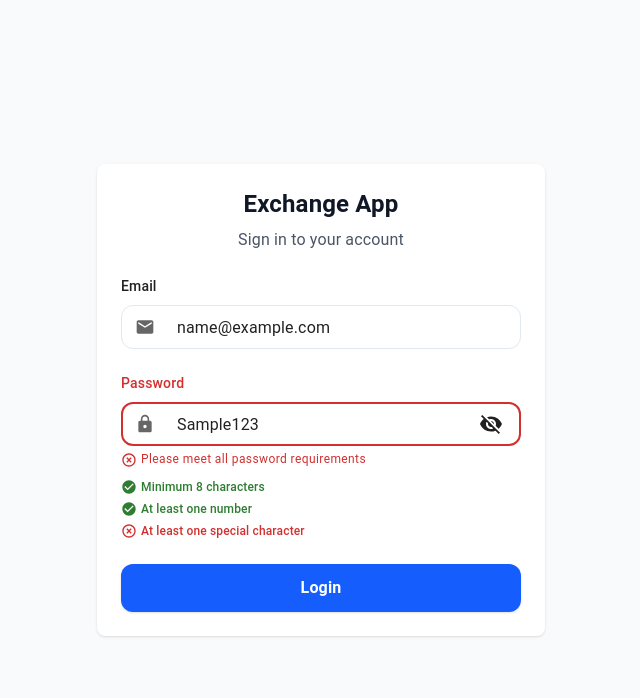
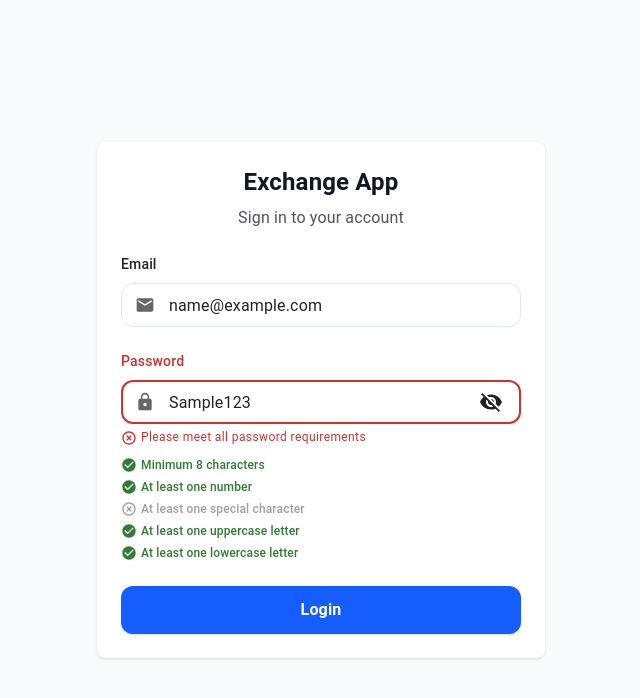
Before and after one commit to Achiever667/exchange-app, a Next.js app: page / in a window 1280 px wide. Both pictures are taken after typing "name@example.com", "Sample123" into the empty fields and a click on the button 810 px from the left and 436 px from the top of the page. Shown: the top 698 px of the page, without its empty margins (319-959 px from the left). Built offline with nearby package versions, Linux system fonts and the light colour scheme; no server answers; what @mui/material-nextjs would draw is missing.

Commit message:
fix: passwordmeter corrections

```diff
--- a/src/components/ui/field/UiField.tsx
+++ b/src/components/ui/field/UiField.tsx
@@ -4,97 +4,39 @@ import { ReactNode, ChangeEvent } from "react";
 import { Box, TextField, TextFieldProps } from "@mui/material";
 import {
   Visibility,
-  VisibilityOff,
-  CheckCircle,
-  HighlightOff
+  VisibilityOff
 } from "@mui/icons-material";
 import { useState } from "react";
 
 import { UiFieldError } from "./UiFieldError";
+import { PasswordMeter, DEFAULT_PASSWORD_RULES, type PasswordValidationRules } from "../password";
 
-type PasswordRule = {
-  label: string;
-  test: (value: string) => boolean;
-};
+type PasswordRule = PasswordValidationRules[number];
 
 type Size = "sm" | "md" | "lg";
 
 type UiFieldProps = {
-  /**
-   * Label for the field
-   */
+
   label?: string;
-  /**
-   * Placeholder text
-   */
   placeholder?: string;
-  /**
-   * Error state
-   */
   error?: boolean;
-  /**
-   * Error message to display
-   */
   errorMessage?: string;
-  /**
-   * Helper text to display below the field
-   */
   helperText?: string;
-  /**
-   * If disabled, the field is not interactive
-   */
   disabled?: boolean;
-  /**
-   * Size of the field
-   */
   size?: Size;
-  /**
-   * Field type (text, password, email, etc.)
-   */
   type?: string;
-  /**
-   * Show password toggle icon
-   */
   showPasswordToggle?: boolean;
-  /**
-   * Validation rules for password
-   */
   validationRules?: PasswordRule[];
-  /**
-   * Start icon
-   */
   startIcon?: ReactNode;
-  /**
-   * End icon
-   */
   endIcon?: ReactNode;
-  /**
-   * Value of the field
-   */
   value?: string;
-  /**
-   * Default value (uncontrolled)
-   */
   defaultValue?: string;
-  /**
-   * Change handler
-   */
   onChange?: (value: string) => void;
-  /**
-   * Blur handler
-   */
   onBlur?: (e: React.FocusEvent<HTMLInputElement>) => void;
-  /**
-   * Additional TextField props
-   */
   textFieldProps?: Partial<TextFieldProps>;
-  /**
-   * Custom className
-   */
   className?: string;
 };
 
-// Size map matching UiSelectInput sizes
 const sizeMap: Record<Size, number> = {
   sm: 36,
   md: 44,
@@ -125,7 +67,6 @@ export function UiField({
   const [internalValue, setInternalValue] = useState(defaultValue || "");
   const [isDirty, setIsDirty] = useState(false);
 
-  // Controlled vs uncontrolled
   const isControlled = controlledValue !== undefined;
   const value = isControlled ? controlledValue : internalValue;
 
@@ -160,7 +101,6 @@ export function UiField({
         width: "100%",
       }}
     >
-      {/* Label */}
       {label && (
         <Box
           component="label"
@@ -176,7 +116,6 @@ export function UiField({
         </Box>
       )}
 
-      {/* Input Field */}
       <TextField
         {...textFieldProps}
         fullWidth
@@ -205,7 +144,7 @@ export function UiField({
           },
           "& .MuiInputBase-input": {
             padding: size === "sm"
-              ? "8px 12px"
+              ? "8px 4px"
               : size === "lg"
                 ? "14px 16px"
                 : "12px 14px",
@@ -215,7 +154,7 @@ export function UiField({
         slotProps={{
           input: {
             startAdornment: startIcon && (
-              <Box sx={{ display: "flex", alignItems: "center", mr: 1 }}>
+              <Box sx={{ display: "flex", alignItems: "center", }}>
                 {startIcon}
               </Box>
             ),
@@ -245,12 +184,10 @@ export function UiField({
         }}
       />
 
-      {/* Error Message */}
       {error && errorMessage && (
         <UiFieldError>{errorMessage}</UiFieldError>
       )}
 
-      {/* Helper Text (non-error) */}
       {!error && helperText && (
         <Box
           sx={{
@@ -263,39 +200,11 @@ export function UiField({
         </Box>
       )}
 
-      {isPassword && isDirty && validationRules.length > 0 && (
-        <Box
-          sx={{
-            mt: 1,
-            display: "flex",
-            flexDirection: "column",
-            gap: 0.5,
-          }}
-        >
-          {validationRules.map((rule, i) => {
-            const isValid = rule.test(value);
-            return (
-              <Box
-                key={i}
-                sx={{
-                  display: "flex",
-                  alignItems: "center",
-                  gap: 0.5,
-                  fontSize: "0.75rem",
-                  fontWeight: 500,
-                  color: isValid ? "success.main" : "error.main",
-                }}
-              >
-                {isValid ? (
-                  <CheckCircle sx={{ fontSize: 16 }} />
-                ) : (
-                  <HighlightOff sx={{ fontSize: 16 }} />
-                )}
-                {rule.label}
-              </Box>
-            );
-          })}
-        </Box>
+{isPassword && validationRules.length > 0 && value && (
+        <PasswordMeter
+          value={value}
+          rules={validationRules}
+        />
       )}
     </Box>
   );
--- a/src/components/ui/field/index.ts
+++ b/src/components/ui/field/index.ts
@@ -1,3 +1,11 @@
 export { UiField } from "./UiField";
 export { UiFieldError } from "./UiFieldError";
 export { UiFieldGroup } from "./UiFieldGroup";
+
+// Re-export password utilities for convenience
+export {
+  DEFAULT_PASSWORD_RULES,
+  getPasswordStrength,
+  isPasswordValid,
+  type PasswordValidationRules
+} from "../password";
--- /dev/null
+++ b/src/components/ui/password/PasswordMeter.tsx
@@ -0,0 +1,111 @@
+"use client";
+
+import { Box } from "@mui/material";
+import { CheckCircle, HighlightOff } from "@mui/icons-material";
+
+type PasswordRule = {
+  label: string;
+  test: (value: string) => boolean;
+};
+
+export type PasswordValidationRules = PasswordRule[];
+
+// Default password validation rules
+export const DEFAULT_PASSWORD_RULES: PasswordValidationRules = [
+  { label: "Minimum 8 characters", test: (v: string) => v.length >= 8 },
+  { label: "At least one number", test: (v: string) => /\d/.test(v) },
+  { label: "At least one special character", test: (v: string) => /[!@#$%^&*(),.?":{}|<>]/.test(v) },
+  { label: "At least one uppercase letter", test: (v: string) => /[A-Z]/.test(v) },
+  { label: "At least one lowercase letter", test: (v: string) => /[a-z]/.test(v) },
+];
+
+type PasswordMeterProps = {
+  value: string;
+  rules?: PasswordValidationRules;
+  compact?: boolean;
+  className?: string;
+};
+
+export function PasswordMeter({
+  value,
+  rules = DEFAULT_PASSWORD_RULES,
+  compact = false,
+  className = "",
+}: PasswordMeterProps) {
+  if (!value) return null;
+
+  const validRules = rules.filter((rule) => rule.test(value));
+  const invalidRules = rules.filter((rule) => !rule.test(value));
+
+  if (compact) {
+    return (
+      <Box
+        className={className}
+        sx={{
+          display: "flex",
+          alignItems: "center",
+          gap: 1,
+          fontSize: "0.75rem",
+          color: validRules.length === rules.length ? "success.main" : "text.secondary",
+        }}
+      >
+        <span>
+          {validRules.length}/{rules.length} rules met
+        </span>
+      </Box>
+    );
+  }
+
+  return (
+    <Box
+      className={className}
+      sx={{
+        display: "flex",
+        flexDirection: "column",
+        gap: 0.5,
+        mt: 1,
+      }}
+    >
+      {rules.map((rule, i) => {
+        const isValid = rule.test(value);
+        return (
+          <Box
+            key={i}
+            sx={{
+              display: "flex",
+              alignItems: "center",
+              gap: 0.5,
+              fontSize: "0.75rem",
+              fontWeight: 500,
+              color: isValid ? "success.main" : "text.disabled",
+              transition: "color 0.2s ease",
+            }}
+          >
+            {isValid ? (
+              <CheckCircle sx={{ fontSize: 16 }} />
+            ) : (
+              <HighlightOff sx={{ fontSize: 16 }} />
+            )}
+            {rule.label}
+          </Box>
+        );
+      })}
+    </Box>
+  );
+}
+
+export function getPasswordStrength(
+  value: string,
+  rules: PasswordValidationRules = DEFAULT_PASSWORD_RULES
+): number {
+  if (!value) return 0;
+  return rules.filter((rule) => rule.test(value)).length;
+}
+
+export function isPasswordValid(
+  value: string,
+  rules: PasswordValidationRules = DEFAULT_PASSWORD_RULES
+): boolean {
+  if (!value) return false;
+  return rules.every((rule) => rule.test(value));
+}
--- /dev/null
+++ b/src/components/ui/password/index.ts
@@ -0,0 +1,7 @@
+export {
+  PasswordMeter,
+  DEFAULT_PASSWORD_RULES,
+  getPasswordStrength,
+  isPasswordValid,
+  type PasswordValidationRules
+} from "./PasswordMeter";
--- a/src/features/auth/components/LoginForm.tsx
+++ b/src/features/auth/components/LoginForm.tsx
@@ -3,7 +3,7 @@
 import { useState, FormEvent } from "react";
 import { useLogin } from "../hooks/useAuth";
 import { AuthCredentials } from "@/types";
-import { UiField, UiFieldError } from "@/components/ui/field";
+import { UiField, UiFieldError, DEFAULT_PASSWORD_RULES } from "@/components/ui/field";
 
 import { Mail, Lock } from "@mui/icons-material";
 
@@ -29,12 +29,6 @@ export function LoginForm({
 
   const loginMutation = useLogin();
   const isLoading = externalLoading ?? loginMutation.isPending;
-
-  const passwordRules = [
-    { label: "Minimum 8 characters", test: (v: string) => v.length >= 8 },
-    { label: "At least one number", test: (v: string) => /\d/.test(v) },
-    { label: "At least one special character", test: (v: string) => /[!@#$%^&*(),.?":{}|<>]/.test(v) },
-  ];
 
   const handleChange = (name: keyof AuthCredentials, value: string) => {
     setFormData((prev) => ({
@@ -67,8 +61,8 @@ export function LoginForm({
       return;
     }
 
-    // Validate password rules
-    const allRulesMet = passwordRules.every(rule => rule.test(formData.password));
+// Validate password rules
+    const allRulesMet = DEFAULT_PASSWORD_RULES.every(rule => rule.test(formData.password));
     if (!allRulesMet) {
       setErrors({ password: "Please meet all password requirements" });
       return;
@@ -104,7 +98,7 @@ export function LoginForm({
         onChange={(value) => handleChange("password", value)}
         disabled={isLoading}
         showPasswordToggle
-        validationRules={passwordRules}
+validationRules={DEFAULT_PASSWORD_RULES}
         error={!!errors.password}
         errorMessage={errors.password}
         startIcon={<Lock sx={{ color: "text.secondary", fontSize: 20 }} />}
--- a/src/features/auth/components/RegistrationForm.tsx
+++ b/src/features/auth/components/RegistrationForm.tsx
@@ -3,7 +3,7 @@
 import { useState, FormEvent } from "react";
 import { useRegister } from "../hooks/useAuth";
 import { RegisterPayload } from "@/types";
-import { UiField, UiFieldError, UiFieldGroup } from "@/components/ui/field";
+import { UiField, UiFieldError, UiFieldGroup, DEFAULT_PASSWORD_RULES } from "@/components/ui/field";
 
 import {
   Mail,
@@ -45,14 +45,8 @@ export function RegistrationForm({
     general?: string;
   }>({});
 
-  const registerMutation = useRegister();
+const registerMutation = useRegister();
   const isLoading = externalLoading ?? registerMutation.isPending;
-
-  const passwordRules = [
-    { label: "Minimum 8 characters", test: (v: string) => v.length >= 8 },
-    { label: "At least one number", test: (v: string) => /\d/.test(v) },
-    { label: "At least one special character", test: (v: string) => /[!@#$%^&*(),.?":{}|<>]/.test(v) },
-  ];
 
   type FieldName = keyof typeof formData | "confirmPassword";
 
@@ -100,8 +94,8 @@ export function RegistrationForm({
     if (!formData.password) {
       newErrors.password = "Password is required";
     } else {
-      // Validate password rules
-      const allRulesMet = passwordRules.every(rule => rule.test(formData.password));
+// Validate password rules
+      const allRulesMet = DEFAULT_PASSWORD_RULES.every(rule => rule.test(formData.password));
       if (!allRulesMet) {
         newErrors.password = "Please meet all password requirements";
       }
@@ -188,8 +182,8 @@ export function RegistrationForm({
           value={formData.password}
           onChange={(value) => handleChange("password", value)}
           disabled={isLoading}
-          showPasswordToggle
-          validationRules={passwordRules}
+showPasswordToggle
+          validationRules={DEFAULT_PASSWORD_RULES}
           error={!!errors.password}
           errorMessage={errors.password}
           startIcon={<Lock sx={{ color: "text.secondary", fontSize: 20 }} />}
```
